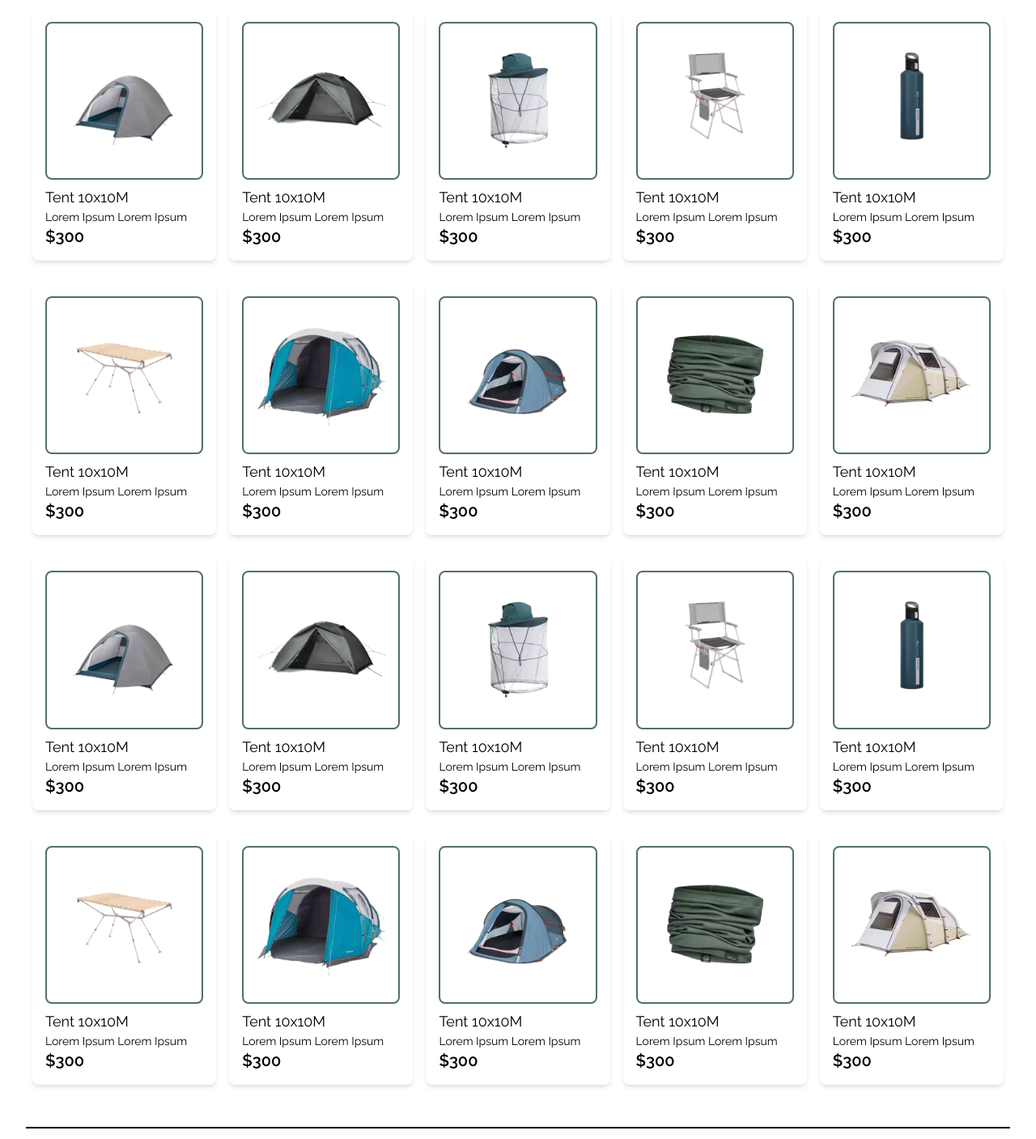
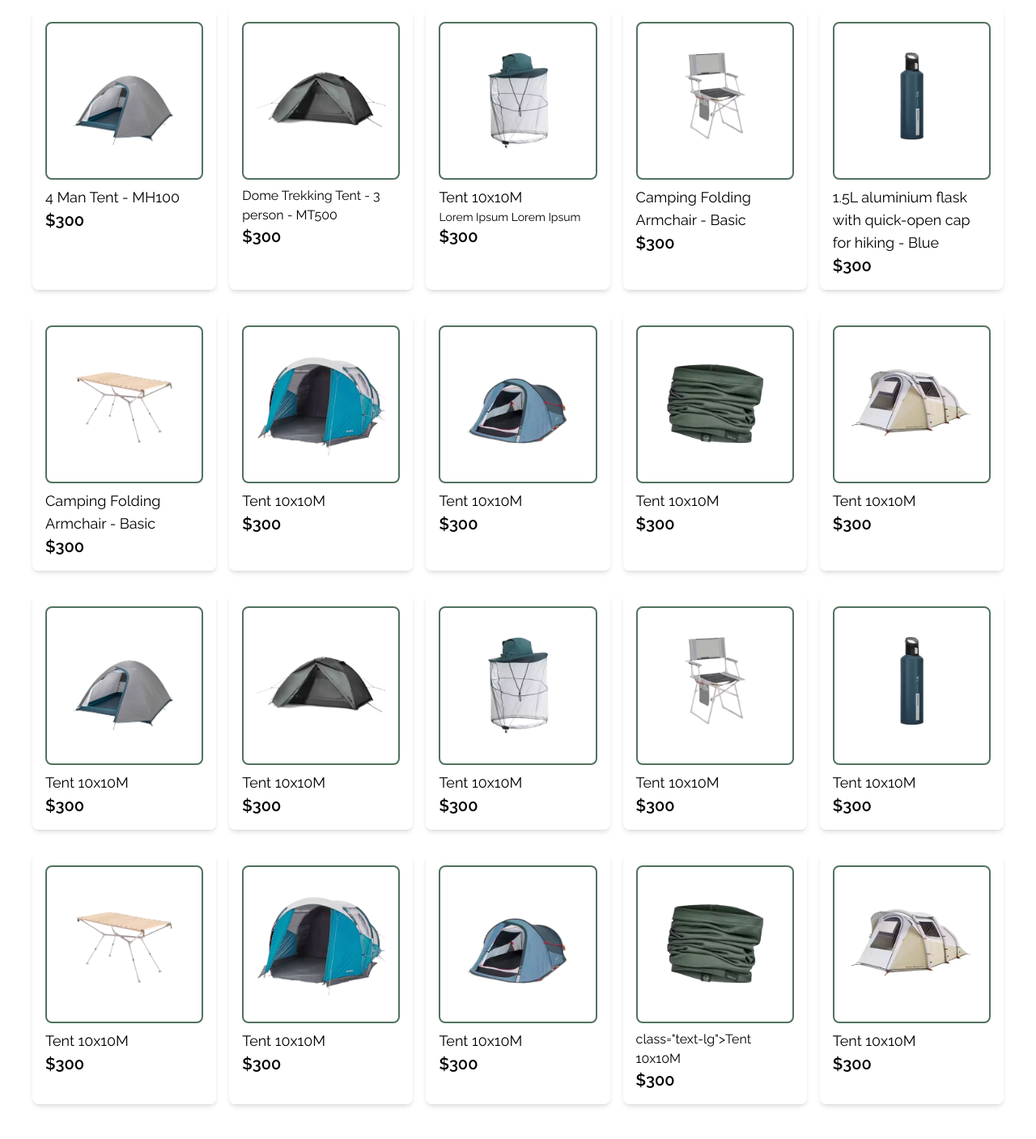
Before and after one commit to MangChhunleang/Team_Camping, a website: page CampHaven/products.html in a window 1280 px wide. Shown: the part 93-1500 px from the top of the page at 81% size. Drawn offline with nearby package versions, Linux system fonts and the light colour scheme.

Commit message:
new change code

```diff
--- a/CampHaven/products.html
+++ b/CampHaven/products.html
@@ -1,13 +1,21 @@
 <!DOCTYPE html>
 <html lang="en">
-
   <head>
     <meta charset="UTF-8" />
     <meta name="viewport" content="width=device-width, initial-scale=1.0" />
     <title>Camp Store</title>
-  <script src="https://kit.fontawesome.com/a076d05399.js" crossorigin="anonymous"></script>
-  <link href="https://fonts.googleapis.com/css2?family=Raleway:wght@400;600&display=swap" rel="stylesheet" />
-  <link rel="stylesheet" href="https://cdnjs.cloudflare.com/ajax/libs/font-awesome/6.6.0/css/all.min.css" />
+    <script
+      src="https://kit.fontawesome.com/a076d05399.js"
+      crossorigin="anonymous"
+    ></script>
+    <link
+      href="https://fonts.googleapis.com/css2?family=Raleway:wght@400;600&display=swap"
+      rel="stylesheet"
+    />
+    <link
+      rel="stylesheet"
+      href="https://cdnjs.cloudflare.com/ajax/libs/font-awesome/6.6.0/css/all.min.css"
+    />
     <script src="https://cdn.tailwindcss.com"></script>
     <style>
       body {
@@ -18,7 +26,9 @@
 
   <body class="bg-white text-black mx-8">
     <!-- Navbar -->
-  <header class="bg-white fixed top-0 w-full flex justify-between items-center border-b-2 border-black py-3 left-0">
+    <header
+      class="bg-white fixed top-0 w-full flex justify-between items-center border-b-2 border-black py-3 left-0"
+    >
       <!-- Logo -->
       <div class="relative flex items-center space-x-4 mx-2">
         <a href="#">
@@ -28,34 +38,56 @@
               alt="Logo"
               class="w-16 h-15 rounded-full"
             /> -->
-          <span class="text-left text-[#0963FF] text-xl font-bold">Camp Haven</span>
+            <span class="text-left text-[#0963FF] text-xl font-bold"
+              >Camp Haven</span
+            >
           </div>
         </a>
         <div class="relative">
-        <input type="text" placeholder="Search products"
-          class="border-2 border-black rounded-md py-1.5 pl-10 pr-20 bg-white text-black text-sm" />
-        <svg xmlns="http://www.w3.org/2000/svg" class="absolute left-2 top-2" height="24px" viewBox="0 -960 960 960"
-          width="24px" fill="#51725e">
+          <input  id="search1" onclick="search()" name="search1" type="text" placeholder="Search products"
+              class="border-2 border-black border-opacity-100 rounded-md py-1.5 pl-10 pr-20 bg-white text-black text-sm" />
+          <h2 onclick="search()" class="search"><svg  xmlns="http://www.w3.org/2000/svg" class="absolute left-2 top-2 search" height="24px"
+              viewBox="0 -960 960 960" width="24px" fill="#51725e">
               <path
                   d="M784-120 532-372q-30 24-69 38t-83 14q-109 0-184.5-75.5T120-580q0-109 75.5-184.5T380-840q109 0 184.5 75.5T640-580q0 44-14 83t-38 69l252 252-56 56ZM380-400q75 0 127.5-52.5T560-580q0-75-52.5-127.5T380-760q-75 0-127.5 52.5T200-580q0 75 52.5 127.5T380-400Z" />
-        </svg>
+          </svg></h2>
+
       </div>
       </div>
 
       <!-- Navigation -->
       <nav class="flex items-center space-x-8 text-lg mx-2">
         <a href="./home.html" class="hover:text-[#0963FF]">Home</a>
-      <a href="#" class="hover:text-[#0963FF] underline underline-offset-8 decoration-[#51725e]">Product</a>
+        <a
+          href="#"
+          class="hover:text-[#0963FF] underline underline-offset-8 decoration-[#51725e]"
+          >Product</a
+        >
         <a href="./about.html" class="hover:text-[#0963FF]">About</a>
 
-      <img id="profileImage" src="assets/images/John_Cena_2024.jpg" alt="User" class="w-10 h-10 rounded-full" />
+        <img
+          id="profileImage"
+          src="assets/images/John_Cena_2024.jpg"
+          alt="User"
+          class="w-10 h-10 rounded-full"
+        />
 
-      <div id="profilePopup" class="hidden absolute top-20 bg-white rounded-lg w-64">
-        <div class="w-[280px] bg-white text-black border border-black rounded-lg p-6 flex flex-col items-center">
+        <div
+          id="profilePopup"
+          class="hidden absolute top-20 bg-white rounded-lg w-64"
+        >
+          <div
+            class="w-[280px] bg-white text-black border border-black rounded-lg p-6 flex flex-col items-center"
+          >
             <!-- Profile Picture -->
             <div
-            class="w-16 h-16 border-2 border-black rounded-full flex items-center justify-center text-black text-lg font-bold">
-            <img src="assets/images/John_Cena_2024.jpg" alt="User" class="w-10 h-10 rounded-full" />
+              class="w-16 h-16 border-2 border-black rounded-full flex items-center justify-center text-black text-lg font-bold"
+            >
+              <img
+                src="assets/images/John_Cena_2024.jpg"
+                alt="User"
+                class="w-10 h-10 rounded-full"
+              />
             </div>
 
             <!-- Name and Email -->
@@ -66,8 +98,10 @@
             <div class="w-full border-t border-black my-4"></div>
 
             <!-- Purchase History -->
-          <a href="./order.html"
-            class="w-full text-left text-sm text-black mb-2 font-medium hover:text-[#0963FF] hover:underline">
+            <a
+              href="./order.html"
+              class="w-full text-left text-sm text-black mb-2 font-medium hover:text-[#0963FF] hover:underline"
+            >
               Purchase History
             </a>
 
@@ -75,8 +109,10 @@
             <div class="w-full border-t border-black my-4"></div>
 
             <!-- My sports profile with external link icon -->
-          <a href="./profile.html"
-            class="w-full flex justify-between items-center text-sm text-black font-medium hover:text-[#0963FF] hover:underline">
+            <a
+              href="./profile.html"
+              class="w-full flex justify-between items-center text-sm text-black font-medium hover:text-[#0963FF] hover:underline"
+            >
               <span>My profile</span>
               <i class="fas fa-external-link-alt text-black"></i>
             </a>
@@ -87,7 +123,8 @@
             <!-- Sign Out Button -->
             <a href="./home2.html">
               <button
-              class="mt-2 px-4 py-2 bg-[#ffffff] text-black font-semibold border border-black rounded-md hover:bg-[#0963FF] hover:text-white">
+                class="mt-2 px-4 py-2 bg-[#ffffff] text-black font-semibold border border-black rounded-md hover:bg-[#0963FF] hover:text-white"
+              >
                 Sign out
               </button>
             </a>
@@ -96,133 +133,184 @@
       </nav>
     </header>
     <!-- Top Products -->
-  <div class="container mt-24">
-    <section class="mt-12 ">
-      <div class="grid grid-cols-5 gap-4 mx-2 my-2">
+    <div class="container mt-24 ">
+      <section class="mt-12 " id="menu">
+        <div class="grid grid-cols-5 gap-4 mx-2 my-2 items" >
           <!-- Product 1 -->
+            <div id="a" class="my-2 mb-1 p-4 shadow-md rounded-lg bg-white bg-opacity-70 hover:shadow-black item">
               <a href="./detailProduct.html">
-          <div class="my-2 mb-1 p-4 shadow-md rounded-lg bg-white bg-opacity-70 hover:shadow-black item">
-            <img src="assets/images/9.png" alt="Product 1" class="w-25 mb-2 p-4 border-2 border-[#51725e] rounded-lg" />
-            <p class="text-lg">Tent 10x10M</p>
+                <img src="assets/images/9.png" alt="Product 1" class="w-25 mb-2 p-4 border-2 border-[#51725e] rounded-lg">
+              <h1 class="text-lg">4 Man Tent - MH100</h1>
+              <p class="text-xl font-bold">  $300</p>
+            </a>
+            </div>
+
+          <!-- Repeat for other products... -->
+          <div id="b" class="mt-2 mb-1 p-4 shadow-md rounded-lg bg-white bg-opacity-70 hover:shadow-black item">
+            <img src="assets/images/10.png" alt="Product 2"class="w-25 mb-2 p-4 border-2 border-[#51725e] rounded-lg">
+            <h1class="text-lg">Dome Trekking Tent - 3 person - MT500</h1>
+            <p class="text-xl font-bold">$300</p>
+          </div>
+          <div id="c" class="mt-2 mb-1 p-4 shadow-md rounded-lg bg-white bg-opacity-70 hover:shadow-black item">
+            <img src="assets/images/2.png" alt="Product 3" class="w-25 mb-2 p-4 border-2 border-[#51725e] rounded-lg">
+            <h1 class="text-lg">Tent 10x10M</h1>
             <p class="text-sm">Lorem Ipsum Lorem Ipsum</p>
             <p class="text-xl font-bold">$300</p>
           </div>
-        </a>
-        <!-- Repeat for other products... -->
-        <div class="mt-2 mb-1 p-4 shadow-md rounded-lg bg-white bg-opacity-70 hover:shadow-black item">
-          <img src="assets/images/10.png" alt="Product 2" class="w-25 mb-2 p-4 border-2 border-[#51725e] rounded-lg" />
-          <p class="text-lg">Tent 10x10M</p>
-          <p class="text-sm">Lorem Ipsum Lorem Ipsum</p>
+          <div id="d" class="mt-2 mb-1 p-4 shadow-md rounded-lg bg-white bg-opacity-70 hover:shadow-black item">
+            <img
+              src="assets/images/3.png"
+              alt="Product 4"
+              class="w-25 mb-2 p-4 border-2 border-[#51725e] rounded-lg"
+            />
+            <h1 class="text-lg">Camping Folding Armchair - Basic</h1>
+
             <p class="text-xl font-bold">$300</p>
           </div>
-        <div class="mt-2 mb-1 p-4 shadow-md rounded-lg bg-white bg-opacity-70 hover:shadow-black item">
-          <img src="assets/images/2.png" alt="Product 3" class="w-25 mb-2 p-4 border-2 border-[#51725e] rounded-lg" />
-          <p class="text-lg">Tent 10x10M</p>
-          <p class="text-sm">Lorem Ipsum Lorem Ipsum</p>
+          <div id="e" class="mt-2 mb-1 p-4 shadow-md rounded-lg bg-white bg-opacity-70 hover:shadow-black item">
+            <img
+              src="assets/images/4.png"
+              alt="Product 5"
+              class="w-25 mb-2 p-4 border-2 border-[#51725e] rounded-lg"
+            />
+            <h1 class="text-lg">1.5L aluminium flask with quick-open cap for hiking - Blue</h1>
+
             <p class="text-xl font-bold">$300</p>
           </div>
-        <div class="mt-2 mb-1 p-4 shadow-md rounded-lg bg-white bg-opacity-70 hover:shadow-black item">
-          <img src="assets/images/3.png" alt="Product 4" class="w-25 mb-2 p-4 border-2 border-[#51725e] rounded-lg" />
-          <p class="text-lg">Tent 10x10M</p>
-          <p class="text-sm">Lorem Ipsum Lorem Ipsum</p>
+          <div id="f" class="mt-2 mb-1 p-4 shadow-md rounded-lg bg-white bg-opacity-70 hover:shadow-black item">
+             <img
+              src="assets/images/5.png"
+              alt="Accessory 1"
+              class="w-25 mb-2 p-4 border-2 border-[#51725e] rounded-lg"
+            />
+            <h1 class="text-lg">Camping Folding Armchair - Basic</h1>
             <p class="text-xl font-bold">$300</p>
           </div>
-        <div class="mt-2 mb-1 p-4 shadow-md rounded-lg bg-white bg-opacity-70 hover:shadow-black item">
-          <img src="assets/images/4.png" alt="Product 5" class="w-25 mb-2 p-4 border-2 border-[#51725e] rounded-lg" />
-          <p class="text-lg">Tent 10x10M</p>
-          <p class="text-sm">Lorem Ipsum Lorem Ipsum</p>
+           <div id="g" class="mt-2 mb-1 p-4 shadow-md rounded-lg bg-white bg-opacity-70 hover:shadow-black item">
+            <img
+              src="assets/images/6.png"
+              alt="Accessory 2"
+              class="w-25 mb-2 p-4 border-2 border-[#51725e] rounded-lg"
+            />
+            <h1 class="text-lg">Tent 10x10M</h1>
             <p class="text-xl font-bold">$300</p>
           </div>
-         <div  class="mt-2 mb-1 p-4 shadow-md rounded-lg bg-blu bg-opacity-70 hover:shadow-black item">
-          <img src="assets/images/5.png" alt="Accessory 1" class="w-25 mb-2 p-4 border-2 border-[#51725e] rounded-lg" />
-          <p class="text-lg">Tent 10x10M</p>
-          <p class="text-sm">Lorem Ipsum Lorem Ipsum</p>
+           <div id="h" class="mt-2 mb-1 p-4 shadow-md rounded-lg bg-white bg-opacity-70 hover:shadow-black item">
+            <img
+              src="assets/images/7.png"
+              alt="Accessory 3"
+              class="w-25 mb-2 p-4 border-2 border-[#51725e] rounded-lg"
+            />
+            <h1 class="text-lg">Tent 10x10M</h1>
             <p class="text-xl font-bold">$300</p>
           </div>
-        <!-- Repeat for other accessories... -->
-        <div class="mt-2 mb-1 p-4 shadow-md rounded-lg bg-white bg-opacity-70 hover:shadow-black item">
-          <img src="assets/images/6.png" alt="Accessory 2" class="w-25 mb-2 p-4 border-2 border-[#51725e] rounded-lg" />
-          <p class="text-lg">Tent 10x10M</p>
-          <p class="text-sm">Lorem Ipsum Lorem Ipsum</p>
+          <div id="i" class="mt-2 mb-1 p-4 shadow-md rounded-lg bg-white bg-opacity-70 hover:shadow-black item">
+            <img
+              src="assets/images/8.png"
+              alt="Accessory 4"
+              class="w-25 mb-2 p-4 border-2 border-[#51725e] rounded-lg"
+            />
+            <h1 class="text-lg">Tent 10x10M</h1>
             <p class="text-xl font-bold">$300</p>
           </div>
-          <div class="mt-2 mb-1 p-4 shadow-md rounded-lg bg-white bg-opacity-70 hover:shadow-black item">
-          <img src="assets/images/7.png" alt="Accessory 3" class="w-25 mb-2 p-4 border-2 border-[#51725e] rounded-lg" />
-          <p class="text-lg">Tent 10x10M</p>
-          <p class="text-sm">Lorem Ipsum Lorem Ipsum</p>
+           <div id="j" class="mt-2 mb-1 p-4 shadow-md rounded-lg bg-white bg-opacity-70 hover:shadow-black item" >
+            <img
+              src="assets/images/1.png"
+              alt="Accessory 5"
+              class="w-25 mb-2 p-4 border-2 border-[#51725e] rounded-lg"
+            />
+            <h1 class="text-lg">Tent 10x10M</h1>
             <p class="text-xl font-bold">$300</p>
           </div>
-        <div class="mt-2 mb-1 p-4 shadow-md rounded-lg bg-white bg-opacity-70 hover:shadow-black item">
-          <img src="assets/images/8.png" alt="Accessory 4" class="w-25 mb-2 p-4 border-2 border-[#51725e] rounded-lg" />
-          <p class="text-lg">Tent 10x10M</p>
-          <p class="text-sm">Lorem Ipsum Lorem Ipsum</p>
+          <div id="k" class="mt-2 mb-1 p-4 shadow-md rounded-lg bg-white bg-opacity-70 hover:shadow-black item">
+              <img
+                src="assets/images/9.png"
+                alt="Product 1"
+                class="w-25 mb-2 p-4 border-2 border-[#51725e] rounded-lg"
+              />
+              <h1 class="text-lg">Tent 10x10M</h1>
               <p class="text-xl font-bold">$300</p>
             </div>
-         <div class="mt-2 mb-1 p-4 shadow-md rounded-lg bg-white bg-opacity-70 hover:shadow-black item">
-          <img src="assets/images/1.png" alt="Accessory 5" class="w-25 mb-2 p-4 border-2 border-[#51725e] rounded-lg" />
-          <p class="text-lg">Tent 10x10M</p>
-          <p class="text-sm">Lorem Ipsum Lorem Ipsum</p>
+            <div id="l" class="mt-2 mb-1 p-4 shadow-md rounded-lg bg-white bg-opacity-70 hover:shadow-black item">
+            <img
+              src="assets/images/10.png"
+              alt="Product 2"
+              class="w-25 mb-2 p-4 border-2 border-[#51725e] rounded-lg"
+            />
+            <h1 class="text-lg">Tent 10x10M</h1>
             <p class="text-xl font-bold">$300</p>
           </div>
-         <div class="mt-2 mb-1 p-4 shadow-md rounded-lg bg-white bg-opacity-70 hover:shadow-black item">
-            <img src="assets/images/9.png" alt="Product 1" class="w-25 mb-2 p-4 border-2 border-[#51725e] rounded-lg" />
-            <p class="text-lg">Tent 10x10M</p>
-            <p class="text-sm">Lorem Ipsum Lorem Ipsum</p>
+          <div id="m" class="mt-2 mb-1 p-4 shadow-md rounded-lg bg-white bg-opacity-70 hover:shadow-black item">
+            <img
+              src="assets/images/2.png"
+              alt="Product 3"
+              class="w-25 mb-2 p-4 border-2 border-[#51725e] rounded-lg"
+            />
+            <h1 class="text-lg">Tent 10x10M</h1>
             <p class="text-xl font-bold">$300</p>
           </div>
-          <div class="mt-2 mb-1 p-4 shadow-md rounded-lg bg-white bg-opacity-70 hover:shadow-black item">
-          <img src="assets/images/10.png" alt="Product 2" class="w-25 mb-2 p-4 border-2 border-[#51725e] rounded-lg" />
-          <p class="text-lg">Tent 10x10M</p>
-          <p class="text-sm">Lorem Ipsum Lorem Ipsum</p>
+           <div id="n" class="mt-2 mb-1 p-4 shadow-md rounded-lg bg-white bg-opacity-70 hover:shadow-black item" >
+            <img
+              src="assets/images/3.png"
+              alt="Product 4"
+              class="w-25 mb-2 p-4 border-2 border-[#51725e] rounded-lg"
+            />
+            <h1 class="text-lg">Tent 10x10M</h1>
             <p class="text-xl font-bold">$300</p>
           </div>
-        <div class="mt-2 mb-1 p-4 shadow-md rounded-lg bg-white bg-opacity-70 hover:shadow-black item">
-          <img src="assets/images/2.png" alt="Product 3" class="w-25 mb-2 p-4 border-2 border-[#51725e] rounded-lg" />
-          <p class="text-lg">Tent 10x10M</p>
-          <p class="text-sm">Lorem Ipsum Lorem Ipsum</p>
+
+          <div id="o" class="mt-2 mb-1 p-4 shadow-md rounded-lg bg-white bg-opacity-70 hover:shadow-black item" >
+            <img
+              src="assets/images/4.png"
+              alt="Product 5"
+              class="w-25 mb-2 p-4 border-2 border-[#51725e] rounded-lg"
+            />
+            <h1 class="text-lg">Tent 10x10M</h1>
             <p class="text-xl font-bold">$300</p>
           </div>
-           <div class="mt-2 mb-1 p-4 shadow-md rounded-lg bg-white bg-opacity-70 hover:shadow-black item">
-          <img src="assets/images/3.png" alt="Product 4" class="w-25 mb-2 p-4 border-2 border-[#51725e] rounded-lg" />
-          <p class="text-lg">Tent 10x10M</p>
-          <p class="text-sm">Lorem Ipsum Lorem Ipsum</p>
+          <div id="p" class="mt-2 mb-1 p-4 shadow-md rounded-lg bg-white bg-opacity-70 hover:shadow-black item">
+            <img
+              src="assets/images/5.png"
+              alt="Accessory 1"
+              class="w-25 mb-2 p-4 border-2 border-[#51725e] rounded-lg"
+            />
+            <h1 class="text-lg">Tent 10x10M</h1>
             <p class="text-xl font-bold">$300</p>
           </div>
-        <div class="mt-2 mb-1 p-4 shadow-md rounded-lg bg-white bg-opacity-70 hover:shadow-black item">
-          <img src="assets/images/4.png" alt="Product 5" class="w-25 mb-2 p-4 border-2 border-[#51725e] rounded-lg" />
-          <p class="text-lg">Tent 10x10M</p>
-          <p class="text-sm">Lorem Ipsum Lorem Ipsum</p>
+           <div id="q" class="mt-2 mb-1 p-4 shadow-md rounded-lg bg-white bg-opacity-70 hover:shadow-black item" >
+            <img
+              src="assets/images/6.png"
+              alt="Accessory 2"
+              class="w-25 mb-2 p-4 border-2 border-[#51725e] rounded-lg"
+            />
+            <h1 class="text-lg">Tent 10x10M</h1>
             <p class="text-xl font-bold">$300</p>
           </div>
-        <div class="mt-2 mb-1 p-4 shadow-md rounded-lg bg-white bg-opacity-70 hover:shadow-black item">
-          <img src="assets/images/5.png" alt="Accessory 1" class="w-25 mb-2 p-4 border-2 border-[#51725e] rounded-lg" />
-          <p class="text-lg">Tent 10x10M</p>
-          <p class="text-sm">Lorem Ipsum Lorem Ipsum</p>
+          <div id="r"  class="mt-2 mb-1 p-4 shadow-md rounded-lg bg-white bg-opacity-70 hover:shadow-black item">
+            <img
+              src="assets/images/7.png"
+              alt="Accessory 3"
+              class="w-25 mb-2 p-4 border-2 border-[#51725e] rounded-lg"
+            />
+            <h1 class="text-lg">Tent 10x10M</h1>
             <p class="text-xl font-bold">$300</p>
           </div>
-        <!-- Repeat for other accessories... -->
-        <div class="mt-2 mb-1 p-4 shadow-md rounded-lg bg-white bg-opacity-70 hover:shadow-black item">
-          <img src="assets/images/6.png" alt="Accessory 2" class="w-25 mb-2 p-4 border-2 border-[#51725e] rounded-lg" />
-          <p class="text-lg">Tent 10x10M</p>
-          <p class="text-sm">Lorem Ipsum Lorem Ipsum</p>
+          <div id="s"  class="mt-2 mb-1 p-4 shadow-md rounded-lg bg-white bg-opacity-70 hover:shadow-black item"  >
+            <img
+              src="assets/images/8.png"
+              alt="Accessory 4"
+              class="w-25 mb-2 p-4 border-2 border-[#51725e] rounded-lg"
+            />
+             <h1>class="text-lg">Tent 10x10M</h1>
             <p class="text-xl font-bold">$300</p>
           </div>
-        <div class="mt-2 mb-1 p-4 shadow-md rounded-lg bg-white bg-opacity-70 hover:shadow-black item">
-          <img src="assets/images/7.png" alt="Accessory 3" class="w-25 mb-2 p-4 border-2 border-[#51725e] rounded-lg" />
-          <p class="text-lg">Tent 10x10M</p>
-          <p class="text-sm">Lorem Ipsum Lorem Ipsum</p>
-          <p class="text-xl font-bold">$300</p>
-        </div>
-        <div class="mt-2 mb-1 p-4 shadow-md rounded-lg bg-white bg-opacity-70 hover:shadow-black item">
-          <img src="assets/images/8.png" alt="Accessory 4" class="w-25 mb-2 p-4 border-2 border-[#51725e] rounded-lg" />
-          <p class="text-lg">Tent 10x10M</p>
-          <p class="text-sm">Lorem Ipsum Lorem Ipsum</p>
-          <p class="text-xl font-bold">$300</p>
-        </div>
-        <div class="mt-2 mb-1 p-4 shadow-md rounded-lg bg-white bg-opacity-70 hover:shadow-black item">
-          <img src="assets/images/1.png" alt="Accessory 5" class="w-25 mb-2 p-4 border-2 border-[#51725e] rounded-lg" />
-          <p class="text-lg">Tent 10x10M</p>
-          <p class="text-sm">Lorem Ipsum Lorem Ipsum</p>
+          <div id="t" class="mt-2 mb-1 p-4 shadow-md rounded-lg bg-white bg-opacity-70 hover:shadow-black item">
+            <img
+              src="assets/images/1.png"
+              alt="Accessory 5"
+              class="w-25 mb-2 p-4 border-2 border-[#51725e] rounded-lg"
+            />
+            <h1 class="text-lg">Tent 10x10M</h1>
             <p class="text-xl font-bold">$300</p>
           </div>
         </div>
@@ -231,7 +319,9 @@
 
     <!-- Footer -->
     <div class="bg-white mt-12 border-t-2 border-black">
-    <div class="w-full max-w-screen-lg mx-auto py-10 px-6 md:flex justify-between items-center text-black">
+      <div
+        class="w-full max-w-screen-lg mx-auto py-10 px-6 md:flex justify-between items-center text-black"
+      >
         <!-- Logo and text -->
         <div class="flex items-center mb-6 md:mb-0">
           <!-- <img src="assets/images/logo.jpg" alt="Logo" class="w-20 h-20 mr-4" /> -->
@@ -253,7 +343,9 @@
           <p class="mb-2">Follow Us</p>
           <div class="flex items-center mb-2">
             <i class="fab fa-instagram mr-2"></i>
-          <a href="mailto:support@thecampstore" class="hover:text-[#0963FF]">support@thecampstore</a>
+            <a href="mailto:support@thecampstore" class="hover:text-[#0963FF]"
+              >support@thecampstore</a
+            >
           </div>
           <div class="flex items-center mb-2">
             <i class="fab fa-facebook mr-2"></i>
@@ -267,10 +359,13 @@
       </div>
 
       <!-- Footer bottom -->
-    <div class="text-center py-4 text-black text-sm bg-white border-t-2 border-black">
+      <div
+        class="text-center py-4 text-black text-sm bg-white border-t-2 border-black"
+      >
         © 2024 the camp store. All rights reserved.
       </div>
     </div>
+    <script src="/code.js"></script>
 
     <script>
       const profileImage = document.getElementById("profileImage");
@@ -281,5 +376,4 @@
       });
     </script>
   </body>
-
 </html>
```
Also changed, not shown: CampHaven/code.js (+10 -13 lines). Lines whose indentation alone changed are shown as unchanged.
